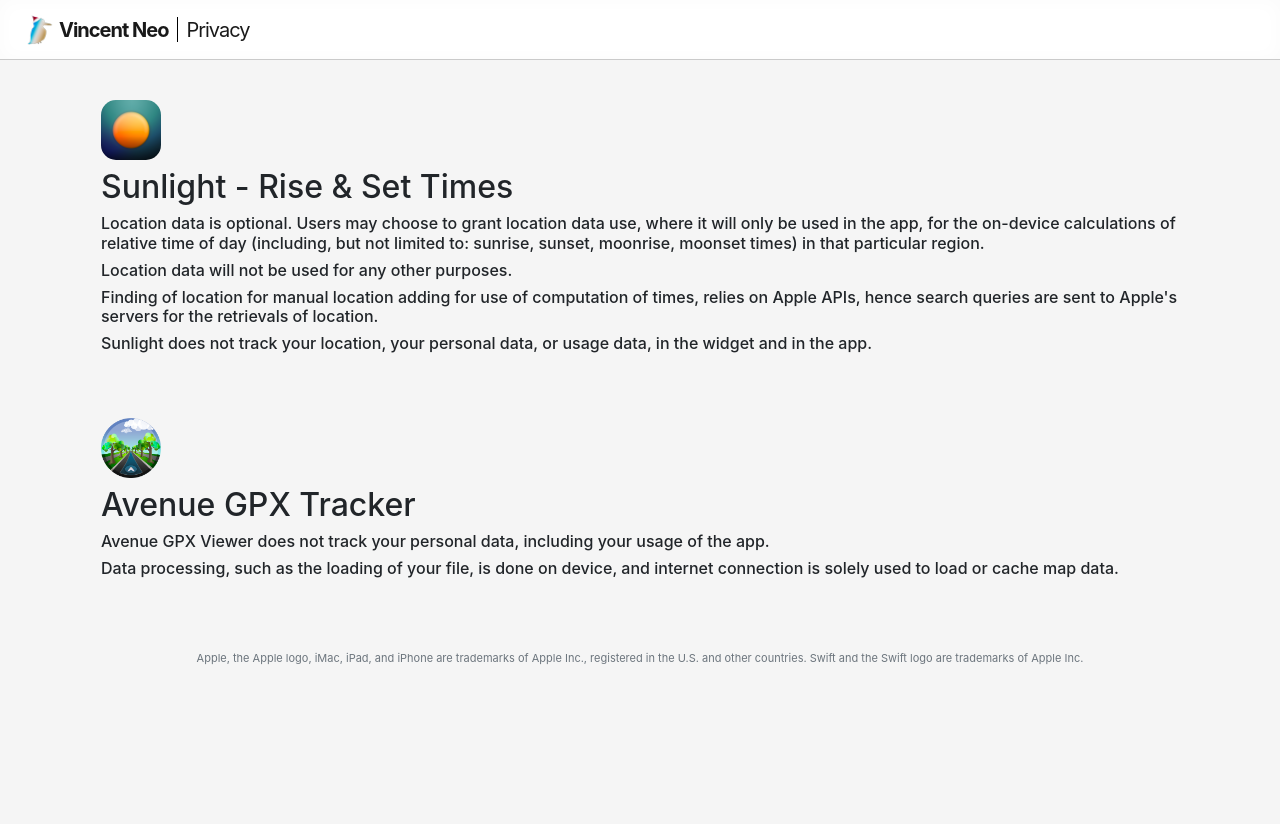
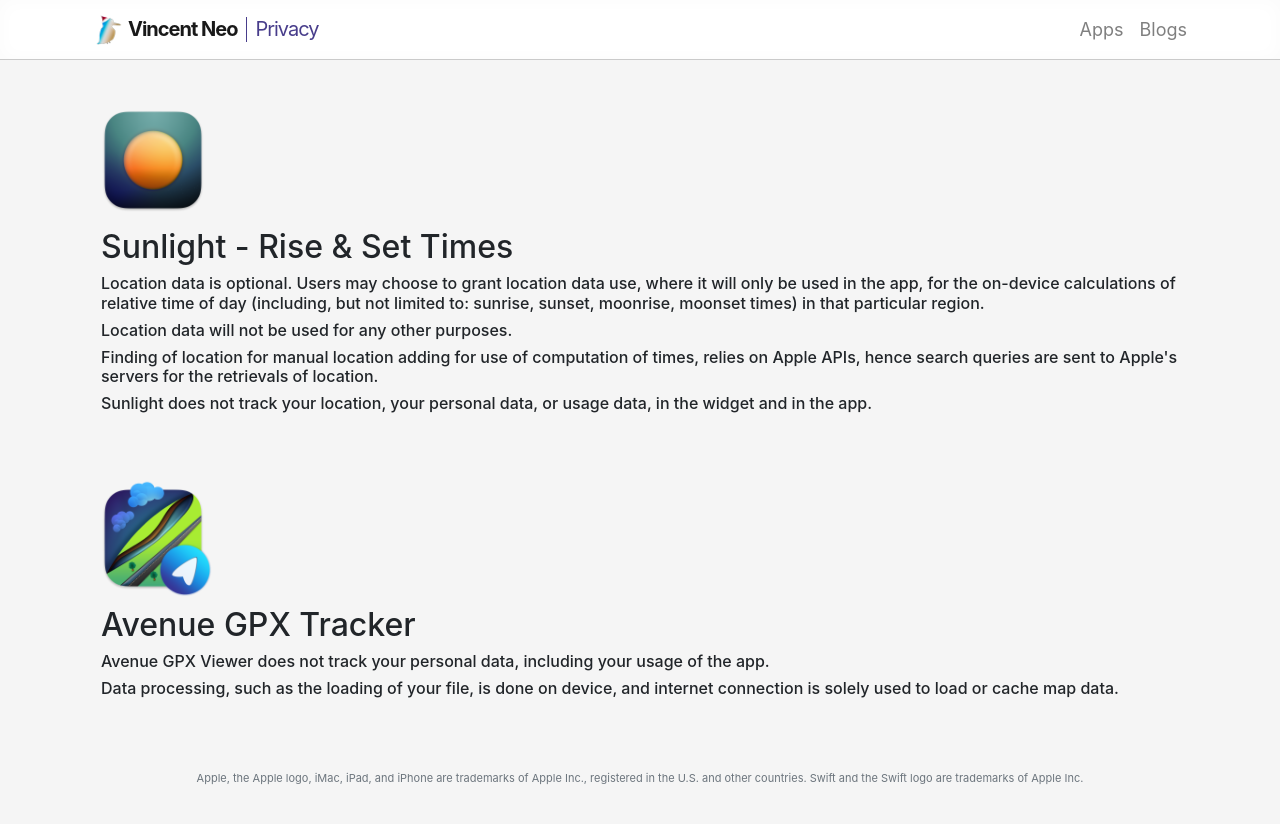
Before and after one commit to vincentneo/vincentneo.github.io, a Jekyll site: the page privacy.html, which Jekyll copies as it is, in a window 1280 px wide. Shown: the top 824 px of the page. Built offline with Jekyll 4.4.1, drawn with Linux system fonts in a browser that asks for light colours.

Commit message:
modernize privacy policy page

```diff
--- a/privacy.html
+++ b/privacy.html
@@ -19,20 +19,51 @@
 		<script src="https://code.jquery.com/jquery-3.3.1.slim.min.js" integrity="sha384-q8i/X+965DzO0rT7abK41JStQIAqVgRVzpbzo5smXKp4YfRvH+8abtTE1Pi6jizo" crossorigin="anonymous"></script>
 		<script src="https://cdnjs.cloudflare.com/ajax/libs/popper.js/1.14.7/umd/popper.min.js" integrity="sha384-UO2eT0CpHqdSJQ6hJty5KVphtPhzWj9WO1clHTMGa3JDZwrnQq4sF86dIHNDz0W1" crossorigin="anonymous"></script>
 		<script src="https://stackpath.bootstrapcdn.com/bootstrap/4.3.1/js/bootstrap.min.js" integrity="sha384-JjSmVgyd0p3pXB1rRibZUAYoIIy6OrQ6VrjIEaFf/nJGzIxFDsf4x0xIM+B07jRM" crossorigin="anonymous"></script>
+		<style>
+			.app {
+				margin-left: -8px;
+			}
+		</style>
 	</head>
 
 	<body class="">
 		<nav class="navbar navbar-expand-lg navbar-light sticky-top" id="bg-blur">
-			<div class="d-flex" style="padding-top: 1.5px; padding-bottom: 1.5px">
-				<a class="navbar-brand px-2" href="index.html"><img src="favicon.png" style="width:30px; margin-right: 5px; margin-top: -3px;">Vincent Neo</a>
-				<div style="border-left: 1px solid black; margin-left: -15px; margin-top: 7.5px; margin-bottom: 7.5px;"></div>
-				<div class="navbar-brand pl-2" style="font-weight: 400;">Privacy</div>
+			<div class='container'>
+				<div class="d-flex">
+					<a class="" href="index.html" style="text-decoration: none;">
+						<span class="navbar-brand px-2">
+							<img alt="img" src="favicon.png"
+								style="width:30px; margin-right: 5px; margin-top: -3px;">Vincent Neo
+						</span>
+					</a>
+					<div
+						style="border-left: 1px solid darkslateblue; margin-left: -15px; margin-top: 7.5px; margin-bottom: 7.5px;">
+					</div>
+					<a class="" href="#" style="text-decoration: none;">
+						<div class="navbar-brand pl-2" style="font-weight: 400; color: darkslateblue;">Privacy</div>
+					</a>
+				</div>
+
+				<button class="navbar-toggler" type="button" data-toggle="collapse" data-target="#navbarNav"
+					aria-controls="navbarNav" aria-expanded="false" aria-label="Toggle navigation">
+					<span class="fa fa-bars"></span>
+				</button>
+				<div class="collapse navbar-collapse" id="navbarNav">
+					<ul class="navbar-nav nav justify-content-end ml-auto">
+						<li class="nav-item">
+							<a class="nav-link" href="apps.html">Apps</a>
+						</li>
+						<li class="nav-item">
+							<a class="nav-link" href="posts.html">Blogs</a>
+						</li>
+					</ul>
+				</div>
 			</div>
 		</nav>
 
 		<div class="container">
 			<div class="p-3">
-				<img src="images/SunlightIcon.png" class="mt-4 mb-2" style="width: 60px; border-radius: 15px;" alt="sunlight app icon"/>
+				<img src="images/AppIcons/Sunlight.png" class="mt-4 mb-2 app" style="width: 120px" alt="sunlight app icon"/>
 				<h2>Sunlight - Rise &amp; Set Times</h2>
 				<h6>Location data is optional. Users may choose to grant location data use, where it will only be used in the app, for the on-device calculations of relative time of day (including, but not limited to: sunrise, sunset, moonrise, moonset times) in that particular region.</h6>
 				<h6>Location data will not be used for any other purposes.</h6>
@@ -40,7 +71,7 @@
 				<h6>Sunlight does not track your location, your personal data, or usage data, in the widget and in the app.</h6>
 			</div>
 			<div class="p-3">
-				<img src="images/Avenue-Title.png" class="mt-4 mb-2" style="width: 60px; border-radius: 15px;" alt="avenue app icon"/>
+				<img src="images/AppIcons/Avenue.png" class="mt-4 mb-2 app" style="width: 120px" alt="avenue app icon"/>
 				<h2>Avenue GPX Tracker</h2>
 				<h6>Avenue GPX Viewer does not track your personal data, including your usage of the app.</h6>
 				<h6>Data processing, such as the loading of your file, is done on device, and internet connection is solely used to load or cache map data.</h6>
```
